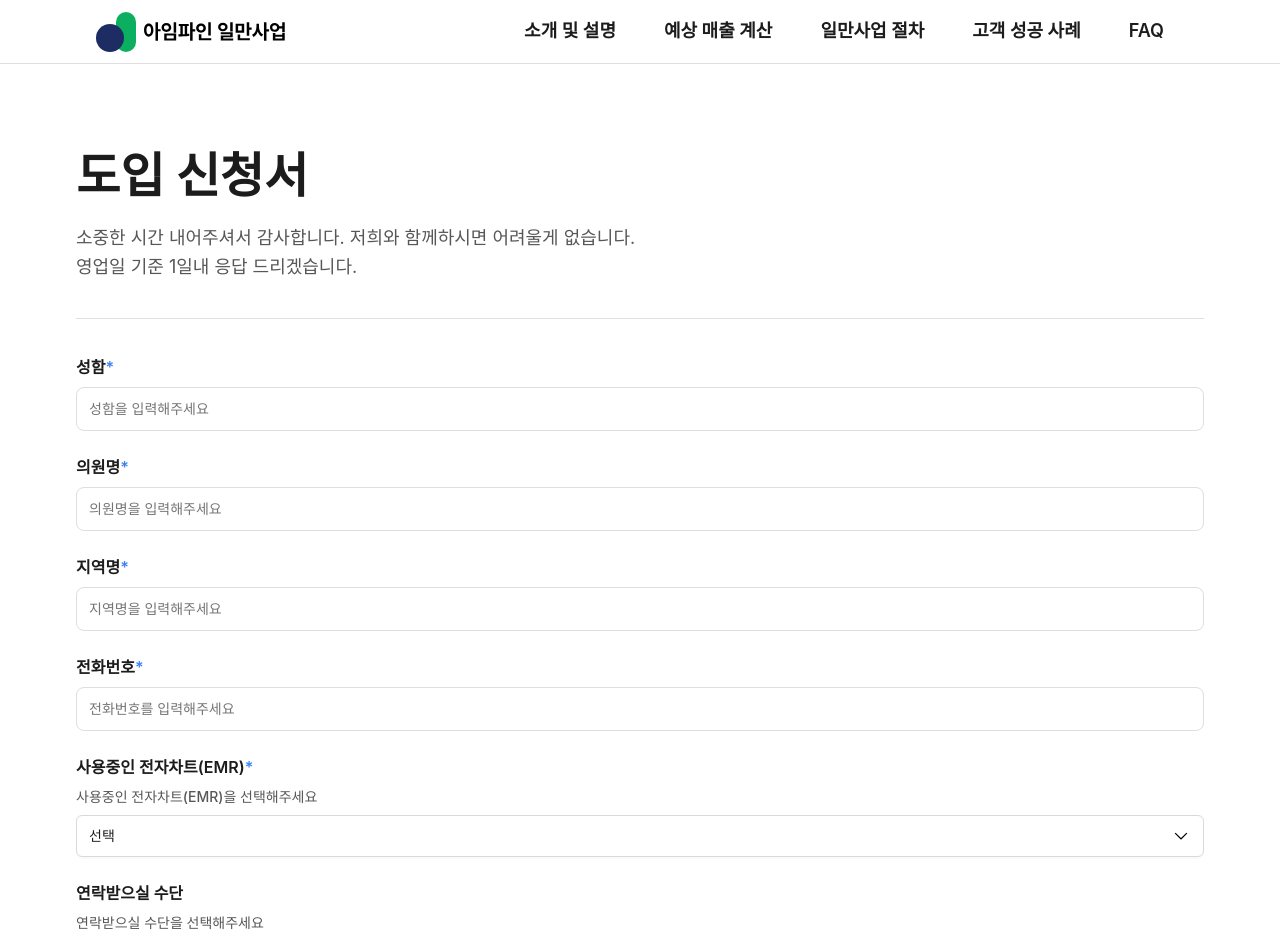
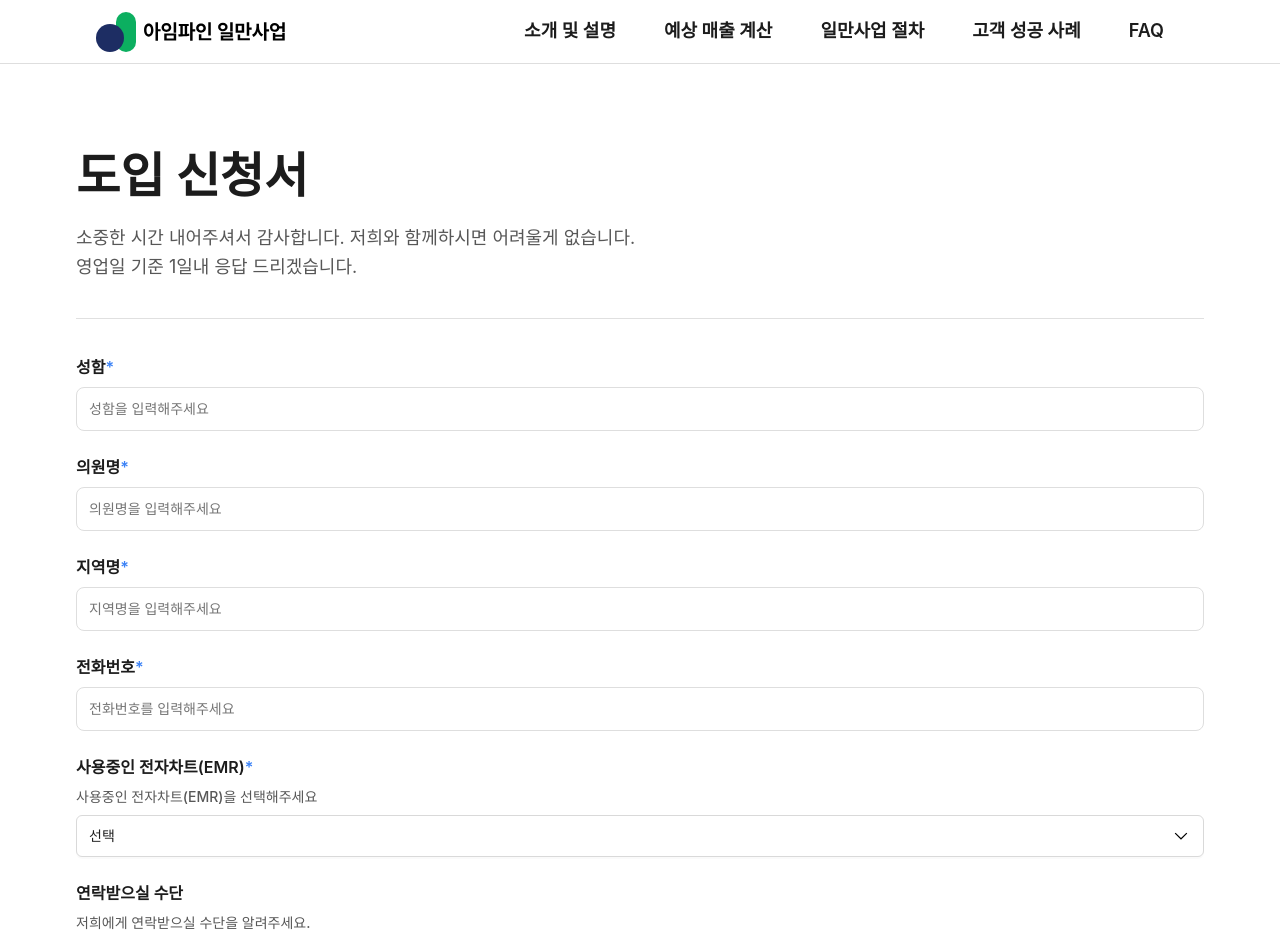
Before and after one commit to Leonamin/ilman-business, a Nuxt app: page /apply-form in a window 1280 px wide. Shown: the top 934 px of the page. Built offline with nearby package versions, Linux system fonts and the light colour scheme; a web font is replaced by a local one.

Commit message:
# EDIT - 연락수단 수정

```diff
--- a/assets/css/styles.css
+++ b/assets/css/styles.css
@@ -509,7 +509,7 @@
 }
 
 /* 텍스트 크기 */
-:where(.text-h1, .text-h2, .text-h3, .text-h4, .text-subtitle1, .text-subtitle2, .text-subtitle3, .text-body1, .text-body2, .text-caption1) {
+:where(.text-h1, .text-h2, .text-h3, .text-h4, .text-subtitle1, .text-subtitle2, .text-subtitle3, .text-body1, .text-body2, .text-caption1, .text-caption2, .text-caption3) {
     word-break: keep-all;
     white-space: pre-line;
     word-wrap: break-word;
--- a/pages/apply-form.vue
+++ b/pages/apply-form.vue
@@ -89,9 +89,11 @@ const forms: ApplyFormModelBase[] = [
       {
         fieldName: 'contactMethod',
         title: '연락받으실 수단',
-        description: '연락받으실 수단을 선택해주세요',
+        description: '저희에게 연락받으실 수단을 알려주세요.\n' +
+            '1. 현재 폼에 작성해주신 전화번호로 전화 드리거나.\n' +
+            '2. 카카오톡 일만사업 채널로 메세지 드립니다.\n' +
+            '따로 선택하지 않으시면 영업일에 전화드립니다.',
         required: false,
-        initialValue: Airtable_Select_연락수단[0],
         type: 'drop-down',
         formObject: {
           options: Airtable_Select_연락수단,
```
